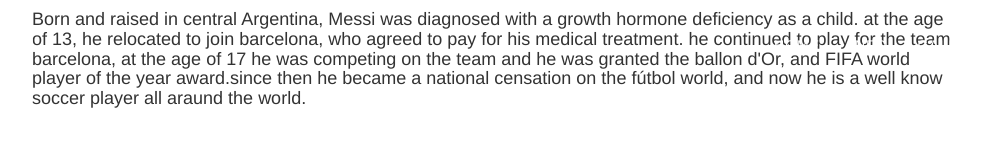
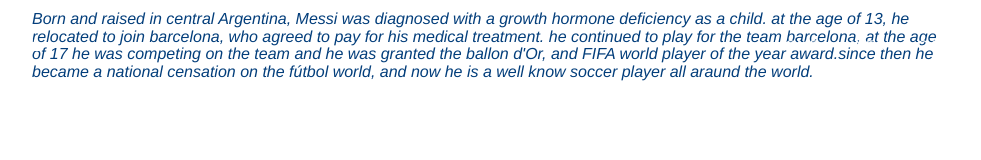
Before and after one commit to spiderjeff4529/bootstrap_project, a plain HTML site: page project/index.html in a window 1280 px wide. Shown: the whole page, without its empty margins (53-1034 px from the left). Drawn offline with nearby package versions, Linux system fonts and the light colour scheme; some packages are replaced by stand-ins of ours; a web font is replaced by a local one.

Commit message:
modified style

```diff
--- a/project/style.css
+++ b/project/style.css
@@ -64,9 +64,9 @@
     border-bottom: 1px solid rgba(255, 255, 255, 0.3);
   }
 }
-h{
+h4{
     font-size: medium;
-    text-align: center;
+    text-align: left;
     color:#033E7B;
     font-style: italic;
 
```
